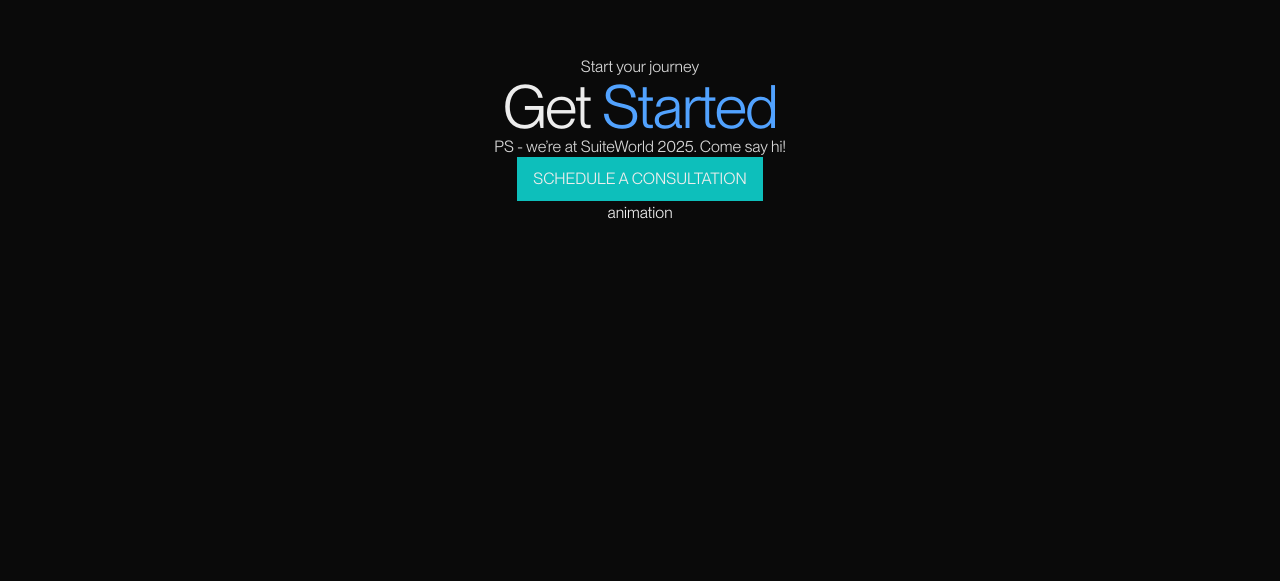
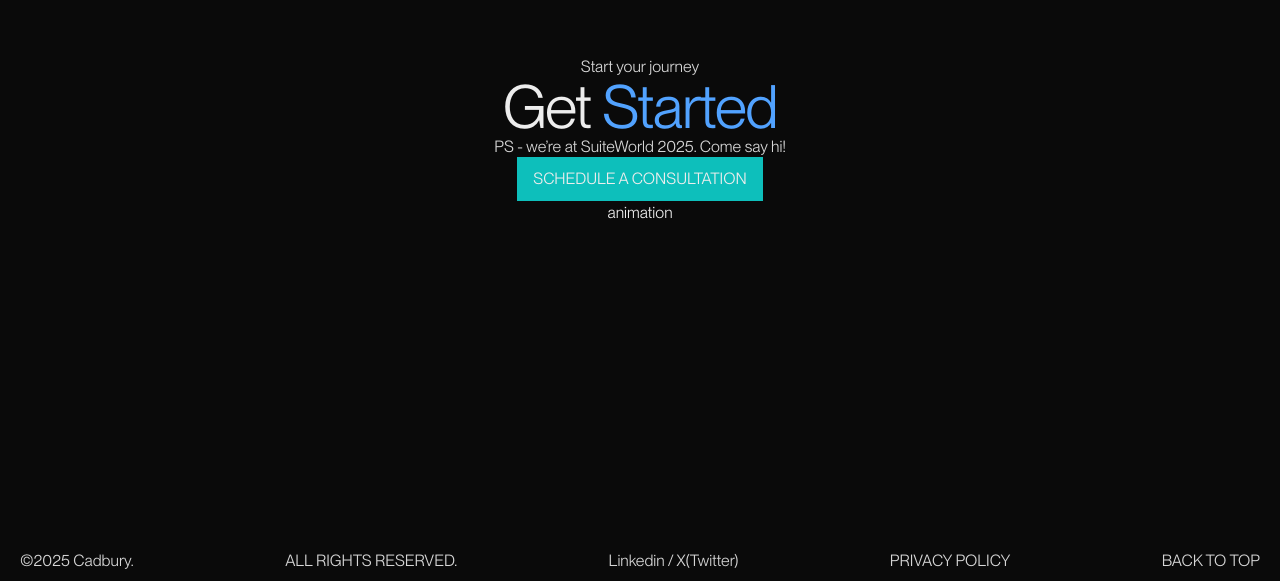
Before and after one commit to cadburylabs/trycadbury.com, a Next.js app: page / in a window 1280 px wide. Shown: the part 2512-3093 px from the top of the page. Before the commit the page ends 3053 px from the top, so only its background shows below. Built offline with nearby package versions, Linux system fonts and the light colour scheme.

Commit message:
add footer

```diff
--- a/src/app/page.tsx
+++ b/src/app/page.tsx
@@ -2,6 +2,7 @@ import { Benefits } from '@/components/Benefits/Benefits'
 import { Challenge } from '@/components/Challenge/Challenge'
 import { Contact } from '@/components/Contact/Contact'
 import { Fix } from '@/components/Fix/Fix'
+import { Footer } from '@/components/Footer'
 import { Header } from '@/components/Header/Header'
 import { Intro } from '@/components/Intro/Intro'
 import { Online } from '@/components/Online/Online'
@@ -20,7 +21,7 @@ export default function Home() {
                 <Plans />
                 <Contact />
             </main>
-            <footer />
+            <Footer />
         </>
     )
 }
--- /dev/null
+++ b/src/components/Footer.tsx
@@ -0,0 +1,14 @@
+import React from 'react'
+import { P } from './Typography/P'
+
+export const Footer = () => {
+    return (
+        <footer className="mx-5 py-2.5 flex justify-between">
+            <P>©2025 Cadbury.</P>
+            <P className="uppercase">All rights reserved.</P>
+            <P>{`Linkedin / X(Twitter)`}</P>
+            <P className="uppercase">Privacy policy</P>
+            <P className="uppercase">Back to top</P>
+        </footer>
+    )
+}
```
